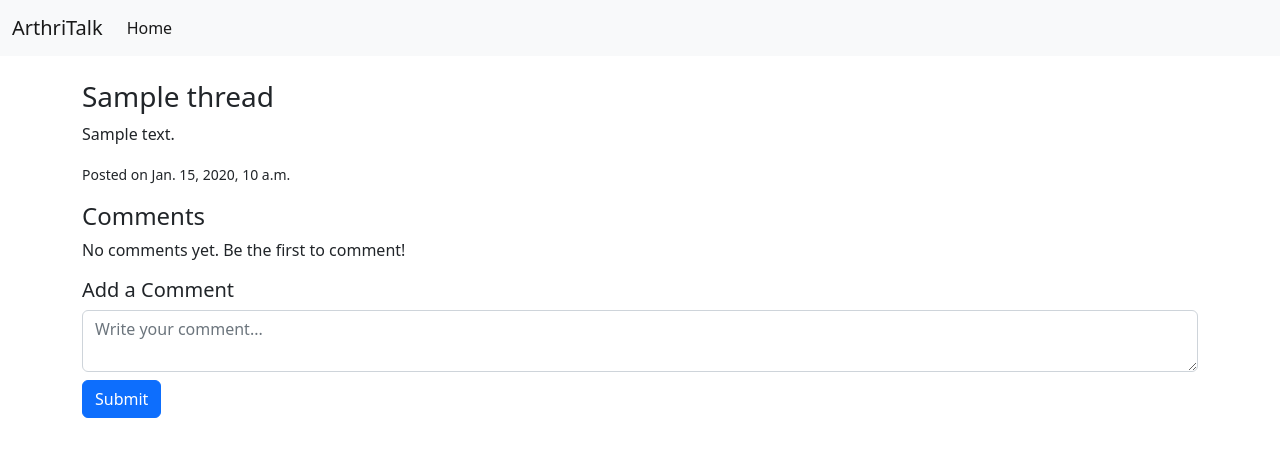
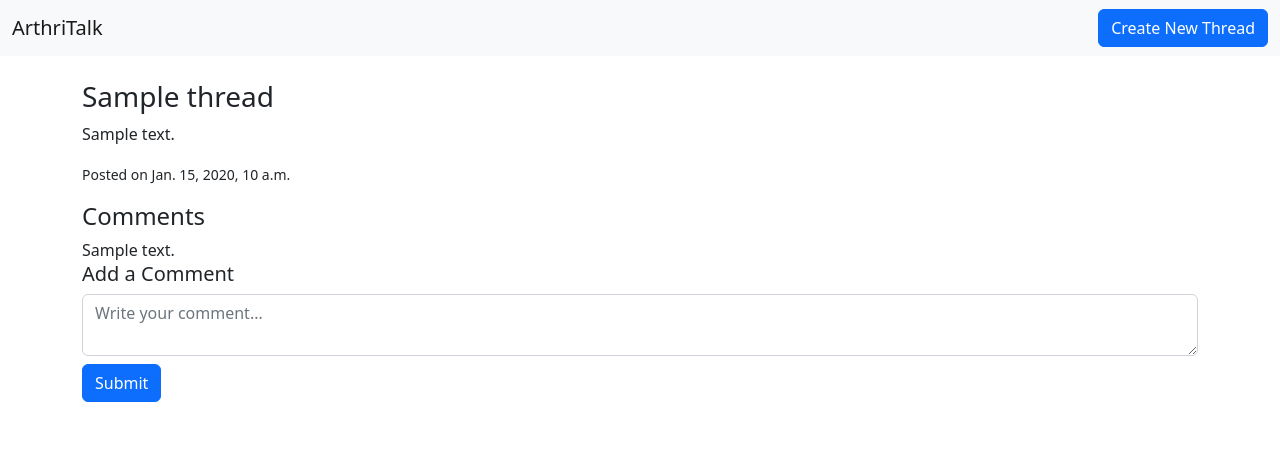
Before and after one commit to Jamie215/ArthritisCoP, a Django app: page /1/ in a window 1280 px wide. Shown: the top 457 px of the page. Run offline with Django 4.2, Linux system fonts and the light colour scheme; tables that the repository leaves empty hold one stand-in row (values such as "Sample post").

Commit message:
Add a dynamic comment feature where new comments are displayed within thread_detail view

```diff
--- a/ArthritisCoP/settings.py
+++ b/ArthritisCoP/settings.py
@@ -116,7 +116,7 @@ USE_TZ = True
 # Static files (CSS, JavaScript, Images)
 # https://docs.djangoproject.com/en/4.2/howto/static-files/
 
-STATIC_URL = 'static/'
+STATIC_URL = '/static/'
 
 # Default primary key field type
 # https://docs.djangoproject.com/en/4.2/ref/settings/#default-auto-field
--- a/threads/forms.py
+++ b/threads/forms.py
@@ -1,7 +1,12 @@
 from django import forms
-from .models import Thread
+from .models import Thread, Comment
 
 class ThreadForm(forms.ModelForm):
     class Meta:
         model = Thread
         fields = ['title', 'description', 'type']
+
+class CommentForm(forms.ModelForm):
+    class Meta:
+        model = Comment
+        fields = ['text']
--- /dev/null
+++ b/threads/static/js/comments.js
@@ -0,0 +1,28 @@
+function loadComments() {
+    const commentsContainer = document.getElementById('comments-container');
+    const url = commentsContainer.getAttribute('data-url');
+
+    let xhr = new XMLHttpRequest();
+    xhr.open('GET', url, true);
+    xhr.setRequestHeader('X-Requested-With', 'XMLHttpRequest');
+
+    xhr.onload = function() {
+        if(xhr.status === 200) {
+            let comments = JSON.parse(xhr.responseText);
+            let commentsContainer = document.getElementById('comments-container');
+            commentsContainer.innerHTML = '';
+            comments.forEach(comment => {
+                let commentElement = document.createElement('div');
+                commentElement.textContent = comment.text;
+                commentsContainer.appendChild(commentElement);
+            });
+        }
+    };
+
+    xhr.send();
+}
+
+// Load comments when the page loads
+document.addEventListener('DOMContentLoaded', function() {
+    loadComments();
+})
--- a/threads/templates/base.html
+++ b/threads/templates/base.html
@@ -13,17 +13,11 @@
     <!-- Navbar -->
     <nav class="navbar navbar-expand-lg navbar-light bg-light">
         <div class="container-fluid">
-            <a class="navbar-brand" href="#">ArthriTalk</a>
+            <a class="navbar-brand" href="{% url 'thread_list' %}">ArthriTalk</a>
             <button class="navbar-toggler" type="button" data-bs-toggle="#navbarNav" aria-controls="navbarNav" aria-expanded="false" aria-label="Toggle naviation">
                 <span class="navbar-toggler-icon"></span>
             </button>
-            <div class="collapse navbar-collapse" id="navbarNav">
-                <ul class="navbar-nav">
-                    <li class="nav-item">
-                        <a class="nav-link active" aria-current="page" href="#">Home</a>
-                    </li>
-                </ul>
-            </div>
+            <a href="{% url 'create_thread' %}" class="btn btn-primary">Create New Thread</a>
         </div>
     </nav>
 
--- a/threads/templates/thread_detail.html
+++ b/threads/templates/thread_detail.html
@@ -3,9 +3,13 @@
 <head>
     <meta charset="UTF-8">
     <meta name="viewport" content="width=device-width, initial-scale=1.0">
+
+
 </head>
 <body>
     {% extends "base.html" %}
+    <!-- other HTML content -->
+    {% load static %}
 
     {% block content %}
     <div class="card-header">
@@ -18,7 +22,8 @@
 
     <!-- Comments Section -->
     <h4>Comments</h4>
-    {% for comment in thread.comments.all %}
+    <div id="comments-container" data-thread-id="{{ thread.id }}" data-url="{% url 'thread_detail' thread.id %}">
+        {% for comment in thread.comments.all %}
         <div class="card mb-2">
             <div class="card-body">
                 <p class="card-text">{{ comment.text }}</p>
@@ -26,17 +31,21 @@
                 <p>Upvotes: {{ comment.upvotes }}</p>
             </div>
         </div>
-    {% empty %}
-        <p>No comments yet. Be the first to comment!</p>
-    {% endfor %}
+        {% empty %}
+            <p>No comments yet. Be the first to comment!</p>
+        {% endfor %}
+    </div>
+
 
     <!-- Comment Form to add a new comment -->
     <h5>Add a Comment</h5>
-    <form method="post">
+    <form method="post" id="comment-form">
         {% csrf_token %}
-        <textarea class="form-control mb-2" name="comment_text" placeholder="Write your comment..."></textarea>
+        <textarea class="form-control mb-2" name="text" placeholder="Write your comment..."></textarea>
         <button type="submit" class="btn btn-primary">Submit</button>
     </form>
+
+    <script src="{% static 'js/comments.js' %}"></script>
     {% endblock %}
 </body>
 </html>
--- a/threads/templates/thread_list.html
+++ b/threads/templates/thread_list.html
@@ -8,7 +8,6 @@
     {% extends "base.html" %}
 
     {% block content %}
-    <a href="{% url 'create_thread' %}" class="btn btn-primary">Create New Thread</a>
     <table>
         <tbody>
             {% for thread in threads %}
--- a/threads/views.py
+++ b/threads/views.py
@@ -1,6 +1,8 @@
 from django.shortcuts import render, redirect, get_object_or_404
+from django.http import JsonResponse
+
 from .models import Thread, Comment
-from .forms import ThreadForm
+from .forms import ThreadForm, CommentForm
 
 def thread_list(request):
     all_threads = Thread.objects.all()
@@ -12,10 +14,26 @@ def thread_detail(request, thread_id):
 
     # Handle new comment submissions
     if request.method == "POST":
-        text = request.POST.get('comment_text')
-        Comment.objects.create(thread=thread, text=text)
+        form = CommentForm(request.POST)
+        if form.is_valid():
+            comment = form.save(commit=False)
+            comment.thread = thread
+            comment.save()
+        else:
+            print(form.errors)
+        return redirect('thread_detail', thread_id=thread.id)
+    elif request.headers.get('X-Requested-With') == 'XMLHttpRequest':
+        comments_data = [{"id": comment.id, "text": comment.text} for comment in comments]
+        return JsonResponse(comments_data, safe=False)
+    else:
+        form = CommentForm()
+        comments = Comment.objects.filter(thread=thread).order_by('-date')
 
-    return render(request, 'thread_detail.html', {'thread': thread, 'comments': comments})
+    return render(request, 'thread_detail.html', {
+                                                    'thread': thread,
+                                                    'comments': comments,
+                                                    'form': form
+                                                })
 
 def create_thread(request):
     if request.method == "POST":
```
Also changed, not shown: 1 other file.
